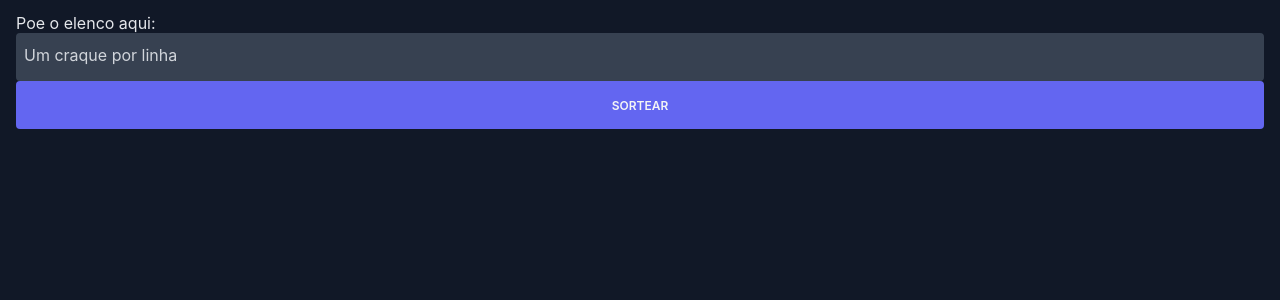
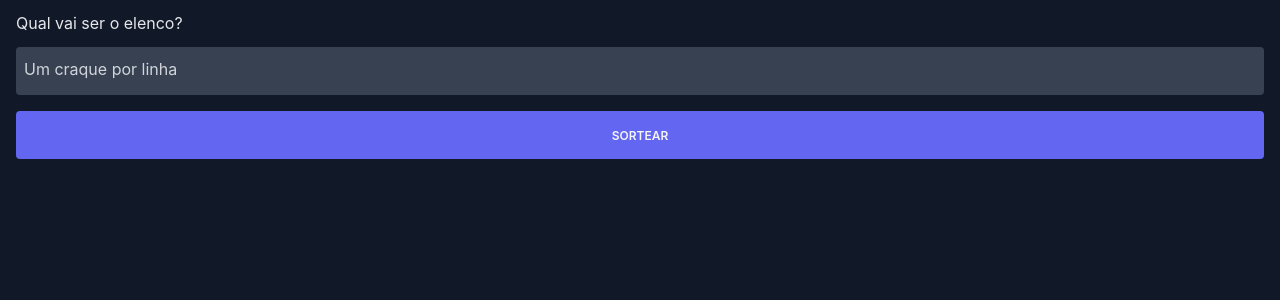
Before and after one commit to gabriel-barreto/shuffler, a React (Vite) app: page / in a window 1280 px wide. Shown: the top 300 px of the page. Built offline with nearby package versions, Linux system fonts and the light colour scheme.

Commit message:
refactor: renders form

```diff
--- a/src/App.tsx
+++ b/src/App.tsx
@@ -1,5 +1,5 @@
 import * as S from './App.styled'
-import { Button, Input, Label } from './components'
+import { Form } from './components'
 import { globalStyle } from './styles'
 import { standardTheme } from './theme'
 
@@ -7,9 +7,10 @@ export function App() {
   globalStyle()
   return (
     <S.App className={standardTheme}>
-      <Label content="Poe o elenco aqui:" fieldName="cast" />
-      <Input fieldName="cast" />
-      <Button label="Sortear" onClick={() => {}} />
+      <Form
+        name="cast-shuffle"
+        field={{ name: 'cast', label: 'Qual vai ser o elenco?' }}
+      />
     </S.App>
   )
 }
```
